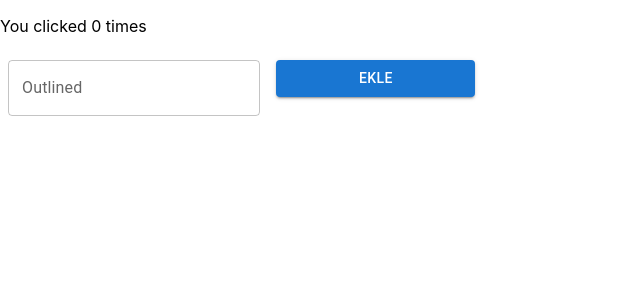
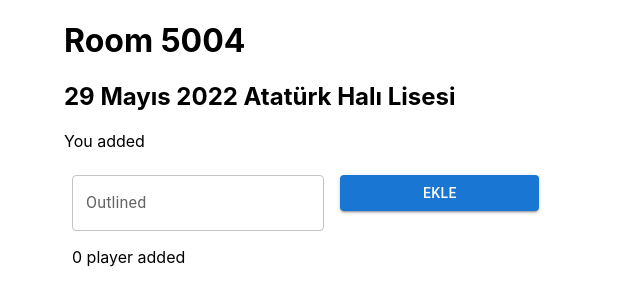
Before and after one commit to fbayhan/HaliSaha, a React (Create React App) app: page / in a window 1280 px wide. Shown: the top 306 px of the page, without its empty margins (0-640 px from the left). Built offline with nearby package versions, Linux system fonts and the light colour scheme.

Commit message:
simple changes with player names

```diff
--- a/src/App.js
+++ b/src/App.js
@@ -4,33 +4,34 @@ import React, {useState} from 'react';
 import Box from '@mui/material/Box';
 import TextField from '@mui/material/TextField';
 import Button from '@mui/material/Button';
+import Container from '@mui/material/Container';
+
+
 function App() {
     const [count, setCount] = useState(0);
     const [players, setPlayers] = useState([]);
     const [playerName, setPlayerName] = useState("");
 
-    function sayHello() {
-        setCount(count + 1)
-    }
 
     function handleChange() {
         setPlayerName(playerName);
-        setCount(count + 1)
-
-        setPlayers(current => [...current, playerName])
-
+        if (playerName != "")
+            setPlayers(current => [...current, playerName]);
     }
 
     return (
-        <div >
-            <p>You clicked {count} times  {playerName}</p>
+        <Container fixed>
+
+            <h1>Room 5004</h1>    <h2>29 Mayıs 2022 Atatürk Halı Lisesi</h2>
+            <p>You added {playerName}</p>
 
             <Box component="form"
-                sx={{ '& > :not(style)': { m: 1, width: '25ch' }, }}
-                noValidate autoComplete="off">
-                <TextField id="outlined-basic" label="Outlined" variant="outlined"   onChange={e => setPlayerName(e.target.value)} />
+                 sx={{'& > :not(style)': {m: 1, width: '25ch'},}}
+                 noValidate autoComplete="off">
+                <TextField id="outlined-basic" label="Outlined"
+                           onChange={e => setPlayerName(e.target.value)}/>
                 <Button variant="contained" onClick={handleChange}>EKLE</Button>
-
+                <div>{players.length} player added</div>
                 <ul>
 
                     {players.map((player, index) => (
@@ -41,8 +42,7 @@ function App() {
             </Box>
 
 
-
-        </div>
+        </Container>
     );
 }
 
```
